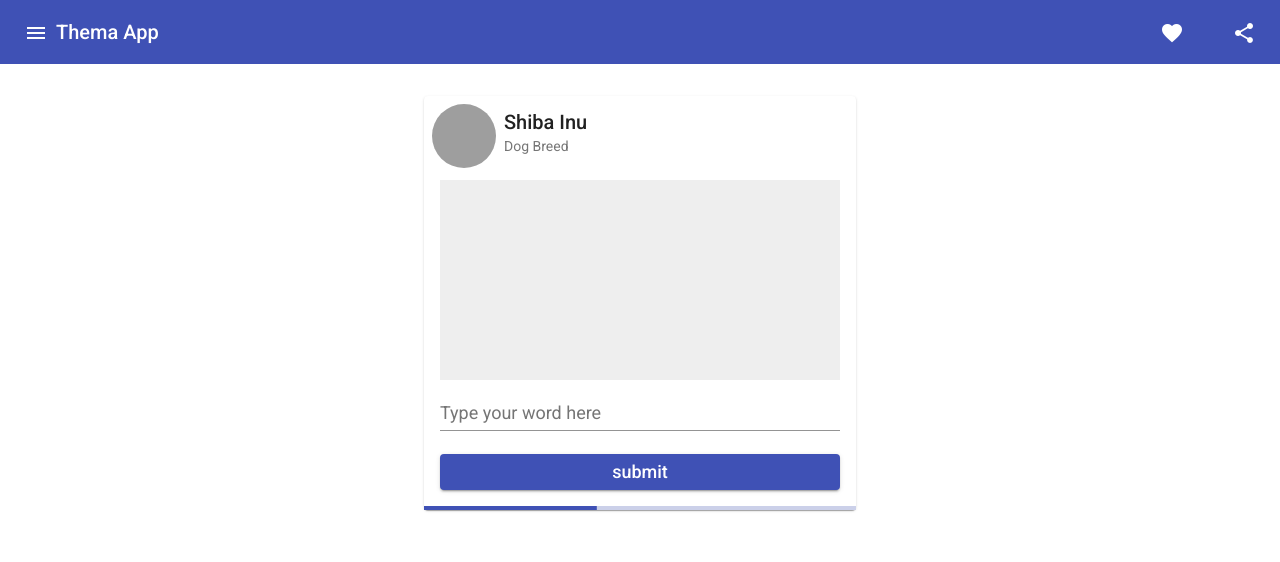
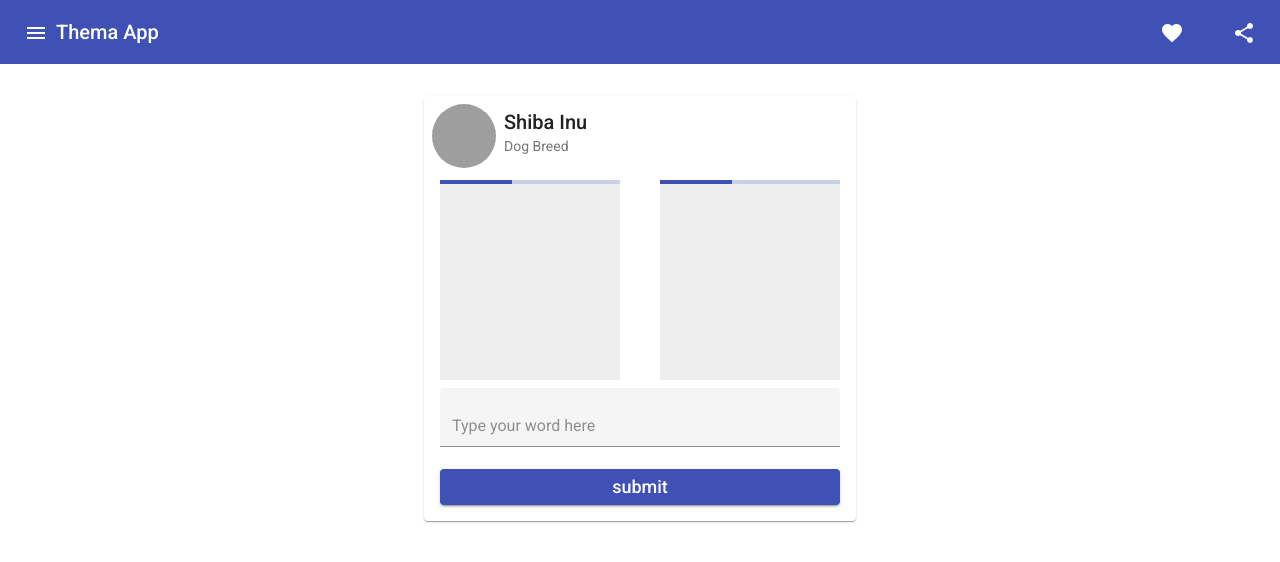
Before and after one commit to m-idriss/thema-spike, an Angular app in the folder thema-front/: page / in a window 1280 px wide. Shown: the top 562 px of the page. Built offline with nearby package versions, Linux system fonts and the light colour scheme; grey boxes are pictures that could not be loaded.

Commit message:
[front] add 2nd viewport

```diff
--- a/thema-front/src/app/app.component.css
+++ b/thema-front/src/app/app.component.css
@@ -22,6 +22,7 @@ mat-toolbar {
 .submit {
   width: 100% !important;
   min-width: unset !important;
+  font-size: 18px;
 }
 
 /* Highlight Card */
@@ -39,15 +40,20 @@ mat-toolbar {
   border-radius: 50%;
 }
 
+.example-view {
+  display: flex;
+  align-items: center;
+  justify-content: space-between;
+}
+
 .example-viewport {
-  width: 100%;
+  width: 45%;
   height: 200px;
-  margin-top: 8px; /* Add padding as needed */
+  margin: 8px 0; /* Add padding as needed */
   background: #eeeeee; /* Set your desired background color */
 }
 
 .example-item {
-  height: 24px;
   padding: 8px; /* Add padding as needed */
 }
 
@@ -75,6 +81,6 @@ mat-toolbar {
   margin-left: 8px;
 }
 
-.mat-form-field, .submit {
-  font-size: 18px;
+.mat-form-field {
+  font-size: 16px;
 }
--- a/thema-front/src/app/app.component.html
+++ b/thema-front/src/app/app.component.html
@@ -42,22 +42,26 @@
 
     <mat-card-content>
 
-      <div *ngIf="synonyms">
-        <cdk-virtual-scroll-viewport appendOnly itemSize="25" class="example-viewport">
+      <div *ngIf="synonyms" class="example-view">
+        <cdk-virtual-scroll-viewport appendOnly itemSize="10" class="example-viewport">
           <div *cdkVirtualFor="let item of synonyms" class="example-item">{{item}}</div>
+          <mat-progress-bar mode="determinate" value="40"></mat-progress-bar>
+        </cdk-virtual-scroll-viewport>
+        <cdk-virtual-scroll-viewport appendOnly itemSize="10" class="example-viewport">
+          <div *cdkVirtualFor="let item of synonyms" class="example-item">{{item}}</div>
+          <mat-progress-bar mode="determinate" value="40"></mat-progress-bar>
         </cdk-virtual-scroll-viewport>
       </div>
 
       <!-- Display the result -->
       <form (ngSubmit)="onFormSubmit()" class="form-container">
-        <mat-form-field class="form-field">
+        <mat-form-field class="form-field" appearance="fill">
           <input matInput [(ngModel)]="word" name="word" type="text" placeholder="Type your word here">
         </mat-form-field>
         <button mat-raised-button class="submit" color="primary" type="submit">{{submit_label}}</button>
       </form>
     </mat-card-content>
     <mat-card-footer>
-      <mat-progress-bar mode="determinate" value="40"></mat-progress-bar>
     </mat-card-footer>
   </mat-card>
 </div>
```
